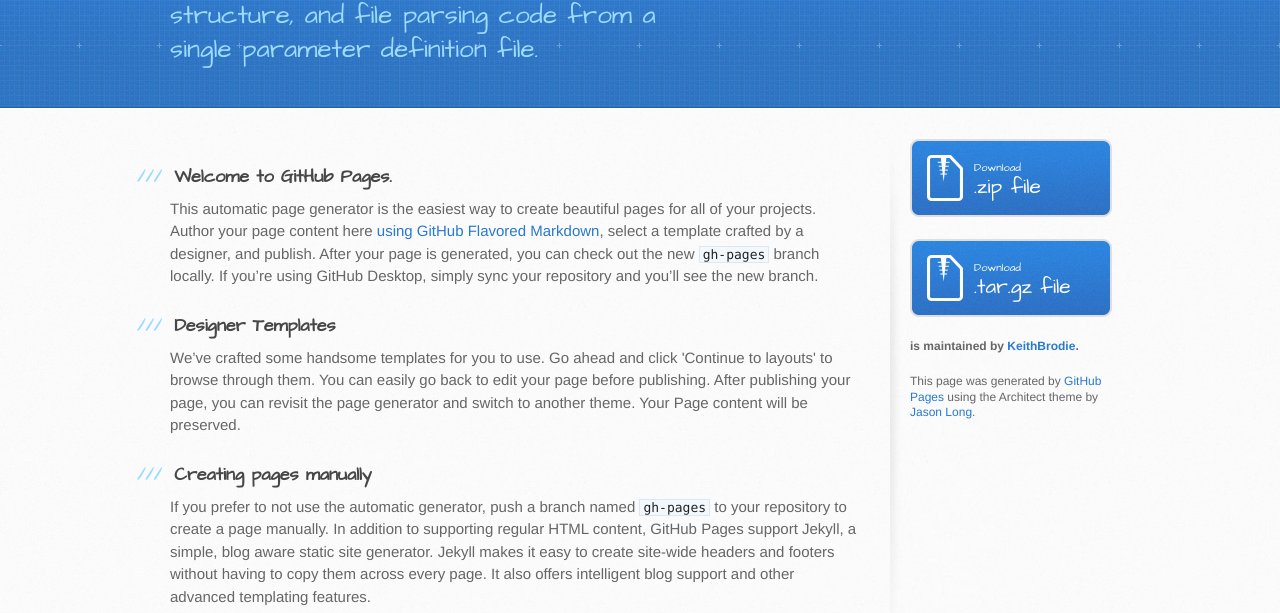
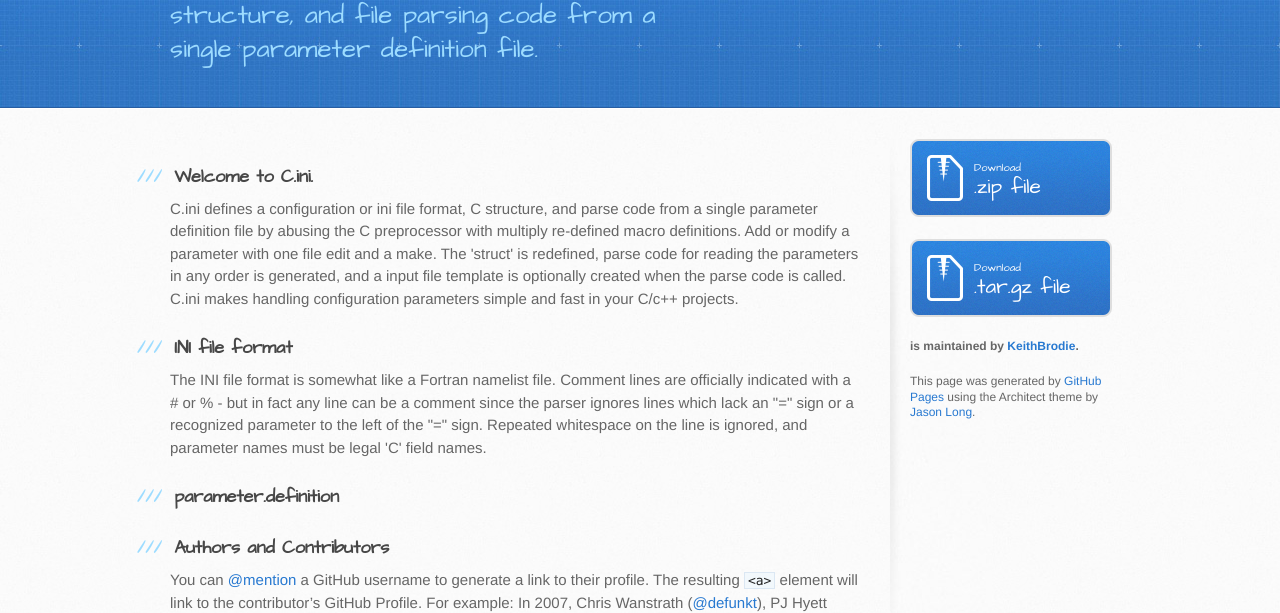
Before and after one commit to KeithBrodie/c.ini, a plain HTML site: page index.html in a window 1280 px wide. Shown: the part 195-808 px from the top of the page. Drawn offline with Linux system fonts and the light colour scheme.

```diff
--- a/index.html
+++ b/index.html
@@ -29,19 +29,17 @@
       <div class="inner clearfix">
         <section id="main-content">
           <h3>
-<a id="welcome-to-github-pages" class="anchor" href="#welcome-to-github-pages" aria-hidden="true"><span class="octicon octicon-link"></span></a>Welcome to GitHub Pages.</h3>
+<a id="welcome-to-cini" class="anchor" href="#welcome-to-cini" aria-hidden="true"><span class="octicon octicon-link"></span></a>Welcome to C.ini.</h3>
 
-<p>This automatic page generator is the easiest way to create beautiful pages for all of your projects. Author your page content here <a href="https://guides.github.com/features/mastering-markdown/">using GitHub Flavored Markdown</a>, select a template crafted by a designer, and publish. After your page is generated, you can check out the new <code>gh-pages</code> branch locally. If you’re using GitHub Desktop, simply sync your repository and you’ll see the new branch.</p>
+<p>C.ini defines a configuration or ini file format, C structure, and parse code from a single parameter definition file by abusing the C preprocessor with multiply re-defined macro definitions.  Add or modify a parameter with one file edit and a make.  The 'struct' is redefined, parse code for reading the parameters in any order is generated, and a input file template is optionally created when the parse code is called.  C.ini makes handling configuration parameters simple and fast in your C/c++ projects.</p>
 
 <h3>
-<a id="designer-templates" class="anchor" href="#designer-templates" aria-hidden="true"><span class="octicon octicon-link"></span></a>Designer Templates</h3>
+<a id="ini-file-format" class="anchor" href="#ini-file-format" aria-hidden="true"><span class="octicon octicon-link"></span></a>INI file format</h3>
 
-<p>We’ve crafted some handsome templates for you to use. Go ahead and click 'Continue to layouts' to browse through them. You can easily go back to edit your page before publishing. After publishing your page, you can revisit the page generator and switch to another theme. Your Page content will be preserved.</p>
+<p>The INI file format is somewhat like a Fortran namelist file.  Comment lines are officially indicated with a # or % - but in fact any line can be a comment since the parser ignores lines which lack an "=" sign or a recognized parameter to the left of the "=" sign.  Repeated whitespace on the line is ignored, and parameter names must be legal 'C' field names.</p>
 
 <h3>
-<a id="creating-pages-manually" class="anchor" href="#creating-pages-manually" aria-hidden="true"><span class="octicon octicon-link"></span></a>Creating pages manually</h3>
-
-<p>If you prefer to not use the automatic generator, push a branch named <code>gh-pages</code> to your repository to create a page manually. In addition to supporting regular HTML content, GitHub Pages support Jekyll, a simple, blog aware static site generator. Jekyll makes it easy to create site-wide headers and footers without having to copy them across every page. It also offers intelligent blog support and other advanced templating features.</p>
+<a id="parameterdefinition" class="anchor" href="#parameterdefinition" aria-hidden="true"><span class="octicon octicon-link"></span></a>parameter.definition</h3>
 
 <h3>
 <a id="authors-and-contributors" class="anchor" href="#authors-and-contributors" aria-hidden="true"><span class="octicon octicon-link"></span></a>Authors and Contributors</h3>
```
Also changed, not shown: params.json (+1 -1 lines).
